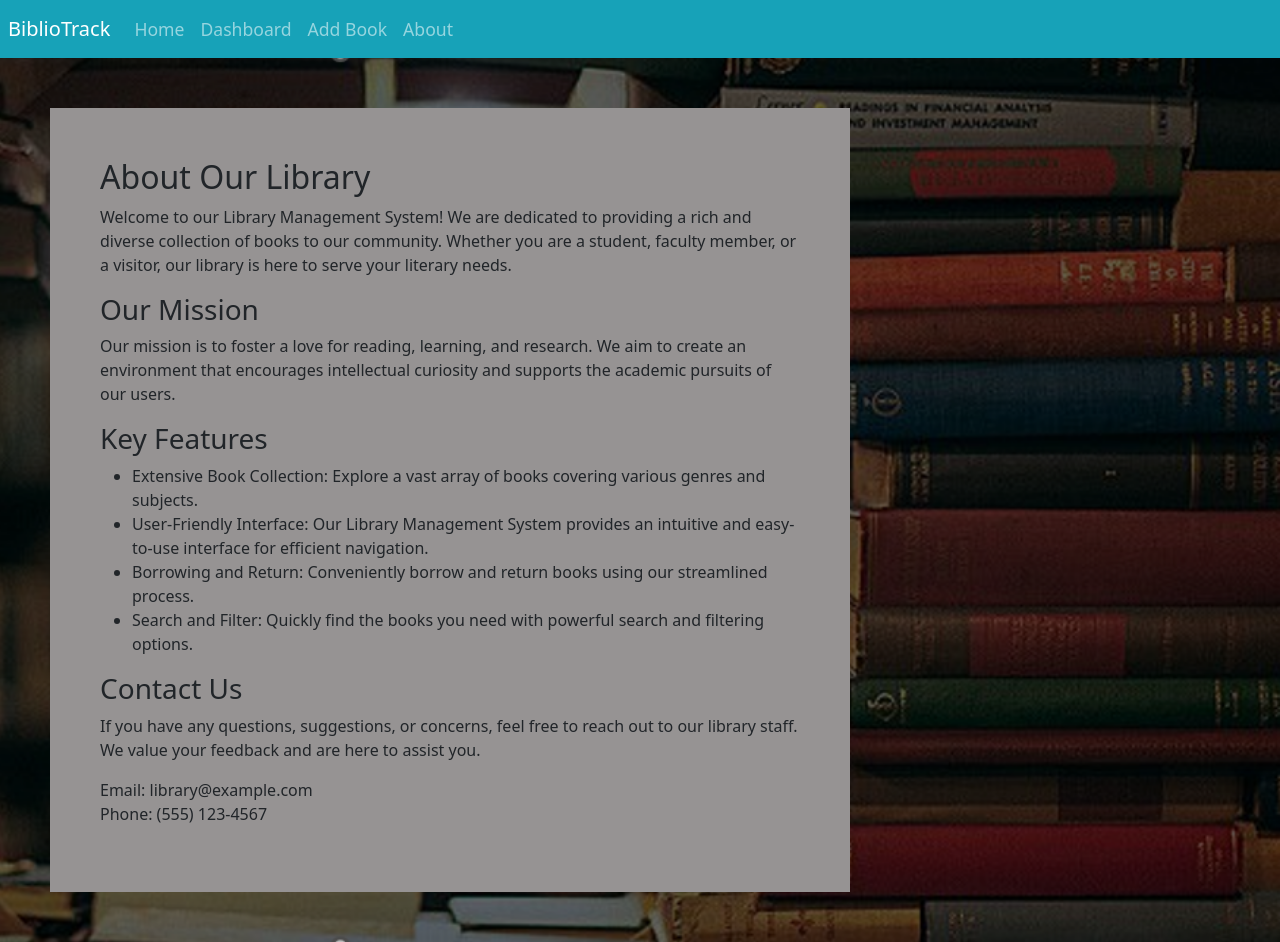
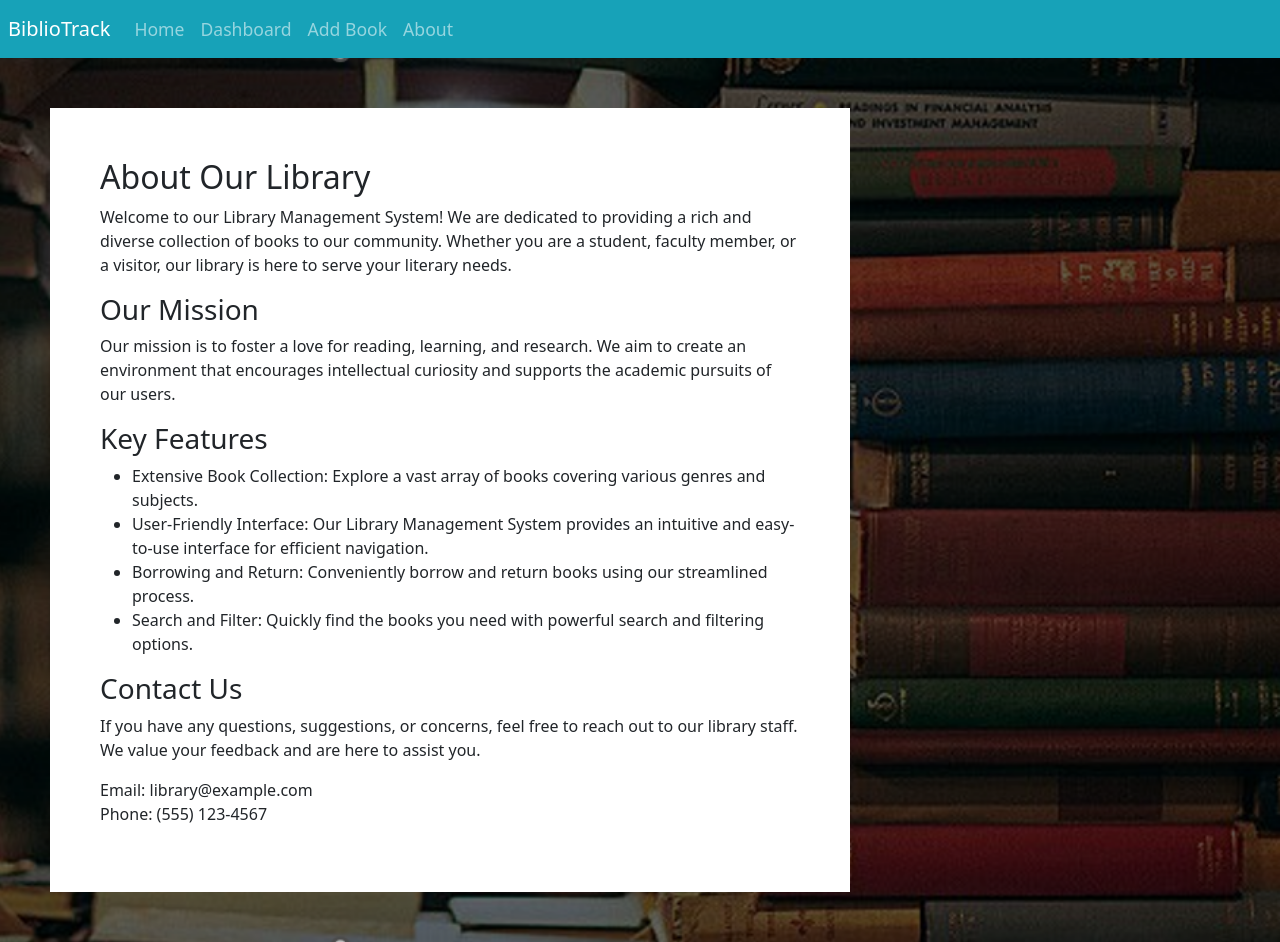
Before and after one commit to BiblioTrack/bibliotrack-frontend, a React (Create React App) app: page /about in a window 1280 px wide. Built offline with nearby package versions, Linux system fonts and the light colour scheme.

Commit message:
changed background color for About page

```diff
--- a/src/pages/AboutPage/components/AboutPage.css
+++ b/src/pages/AboutPage/components/AboutPage.css
@@ -1,5 +1,5 @@
 .about-container {
-    background-color: #969393;
+    background-color: #ffffff;
     background-size: cover;
     background-position: right;
     min-height: 80vh;
```
